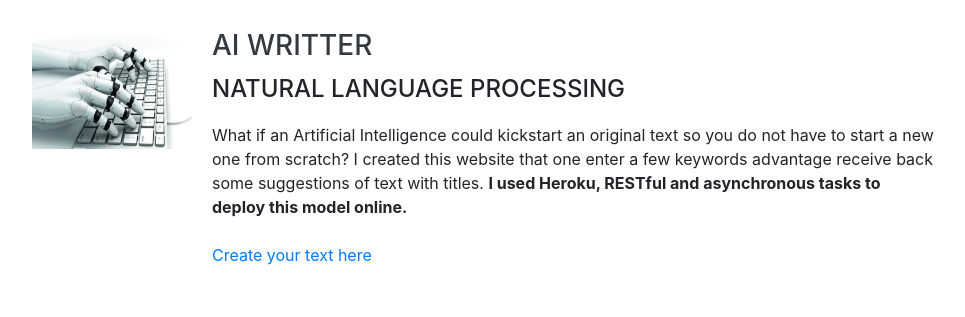
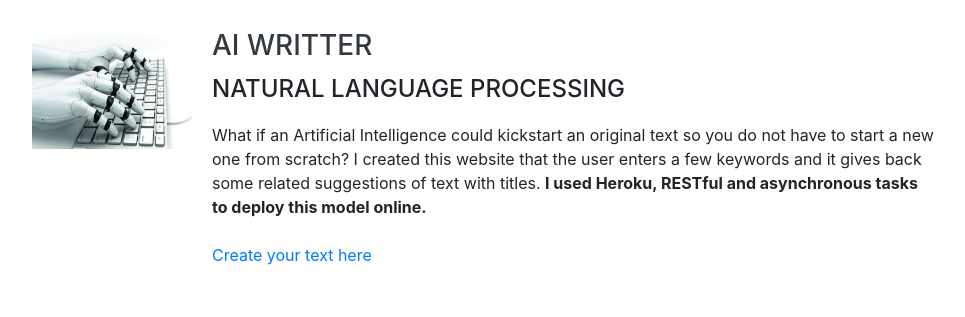
Before and after one commit to diogodutra/diogodutra.github.io, a website with bundled scripts: page index.html in a window 1280 px wide. Shown: the part 5040-5357 px from the top of the page, without its empty margins (288-1253 px from the left). Built offline with nearby package versions, Linux system fonts and the light colour scheme; a web font is replaced by a local one.

Commit message:
Minor language corrections on 'AI writer' description

```diff
--- a/index.html
+++ b/index.html
@@ -463,8 +463,8 @@
               <span>What if an Artificial Intelligence could
                 kickstart an original text so
                 you do not have to start a new one from scratch?
-                I created this website that one enter a few keywords advantage
-                receive back some suggestions of text with titles.
+                I created this website that the user enters a few keywords
+                and it gives back some related suggestions of text with titles.
                 <b>I used Heroku, RESTful and asynchronous tasks
                    to deploy this model online.</b></span>
               <br><br><a target="_blank" href="https://limitless-temple-18765.herokuapp.com/">Create your text here</a>
```
